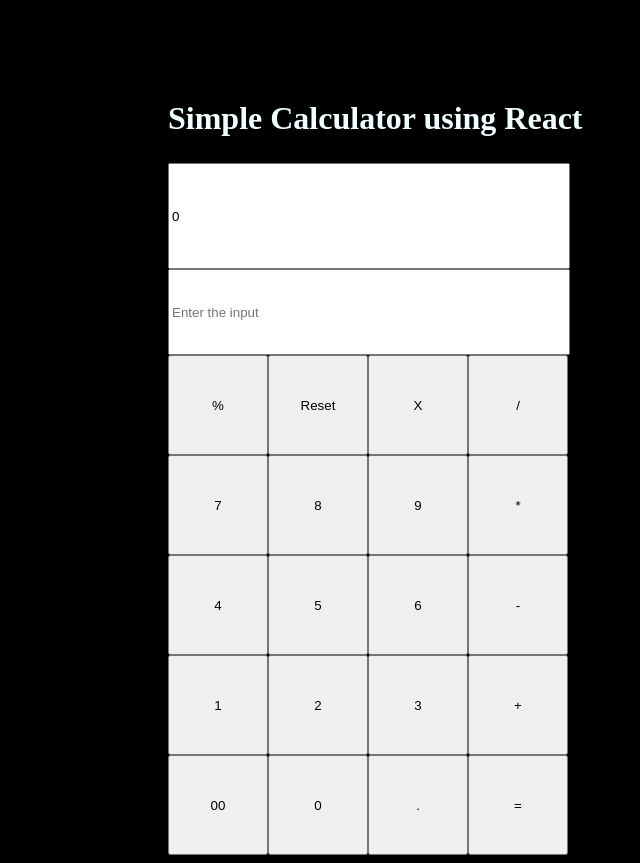
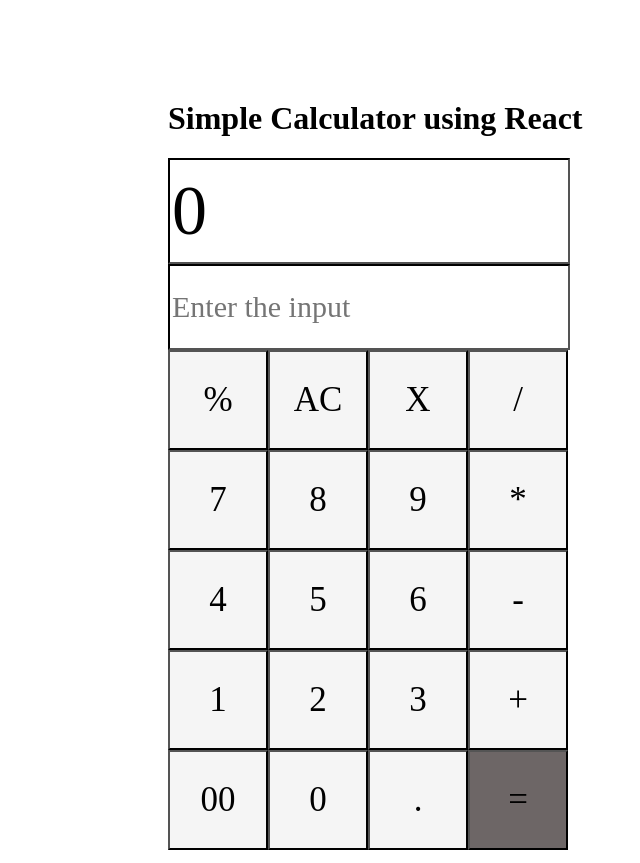
Before and after one commit to aithasahith02/CalculatorWithReact, a React (Create React App) app: page / in a window 1280 px wide. Shown: the whole page, without its empty margins (640-1280 px from the left). Built offline with nearby package versions, Linux system fonts and the light colour scheme.

Commit message:
Added Styles.

```diff
--- a/src/App.css
+++ b/src/App.css
@@ -1,14 +1,14 @@
 body {
-    background-color: black;
+    background-color: white;
 }
 
 .heading {
-    color: azure;
-    margin-top: 1px;
-    padding-bottom: 5px;
+    color: black;
+
 }
 
 .App {
     margin-left: 800px;
     margin-top: 100px;
+
 }
--- a/src/components/Keyboard.js
+++ b/src/components/Keyboard.js
@@ -30,29 +30,29 @@ function Keyboard() {
     }
     return (
         <div>
-            <h1>{errorMessage}</h1>
+            <h1 className='Error'>{errorMessage}</h1>
             <Screen inputText={inputText} result={result}></Screen>
             <div className='buttonsContainer'>
                 <button onClick={clickHandler} name="%">%</button>
-                <button onClick={reset}>Reset</button>
+                <button onClick={reset}>AC</button>
                 <button onClick={backSpace} name="X">X</button>
-                <button onClick={clickHandler} name="/">/</button>
+                <button className="operatorsButton" onClick={clickHandler} name="/">/</button>
                 <button onClick={clickHandler} name="7">7</button>
                 <button onClick={clickHandler} name="8">8</button>
                 <button onClick={clickHandler} name="9">9</button>
-                <button onClick={clickHandler} name="*">*</button>
+                <button className="operatorsButton"  onClick={clickHandler} name="*">*</button>
                 <button onClick={clickHandler} name="4">4</button>
                 <button onClick={clickHandler} name="5">5</button>
                 <button onClick={clickHandler} name="6">6</button>
-                <button onClick={clickHandler} name="-">-</button>
+                <button className="operatorsButton"  onClick={clickHandler} name="-">-</button>
                 <button onClick={clickHandler} name="1">1</button>
                 <button onClick={clickHandler} name="2">2</button>
                 <button onClick={clickHandler} name="3">3</button>
-                <button onClick={clickHandler} name="+">+</button>
+                <button className="operatorsButton"  onClick={clickHandler} name="+">+</button>
                 <button onClick={clickHandler} name="00">00</button>
                 <button onClick={clickHandler} name="0">0</button>
                 <button onClick={clickHandler} name=".">.</button>
-                <button onClick={calculateHandler} name="">=</button>
+                <button className="equalsButton"onClick={calculateHandler} name="">=</button>
             </div>
         </div>
     )
--- a/src/components/styles.css
+++ b/src/components/styles.css
@@ -4,20 +4,49 @@
     align-items: center;
 }
 
+button:hover{
+    background-color: rgb(216, 211, 211);
+}
+.equalsButton {
+    background-color: rgb(109, 102, 102);
+}
+.operatorsButton:hover {
+    background-color: orange;
+
+}
+.equalsButton:hover {
+    background-color:green;
+}
 button {
-    margin: auto;
     width: 100px;
     height: 100px;
+    color :black;
+    font-size: 35px;
+    font-family: 'sans-serif';
+    background-color: whitesmoke;
+    border: 15%;
+    border-color: black;
 }
 
 .inputTextBox {
-    align-items: center;
     width: 394px;
     height: 80px;
+    font-size: 30px;
+    font-family: 'Times New Roman', Times, serif;
+    border-color: black;
+    border-width: 2px;
 }
 
 .resultTextBox {
     align-items: center;
     width: 394px;
     height: 100px;
+    font-size: 70px;
+    font-family: 'Times New Roman', Times, serif;
+    border-color: black;
+    border-width: 2px;
 }
+.Error{
+    color: red;
+    font-family: 'Segoe UI', Tahoma, Geneva, Verdana, sans-serif;
+}
```
